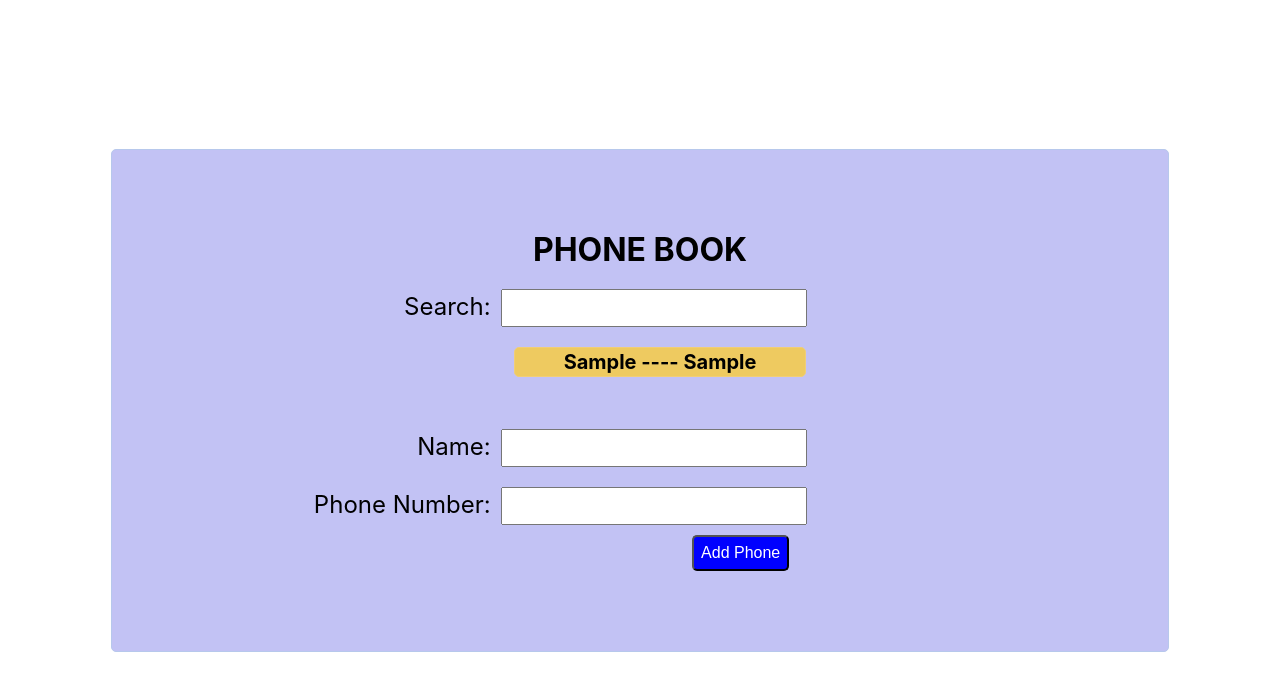
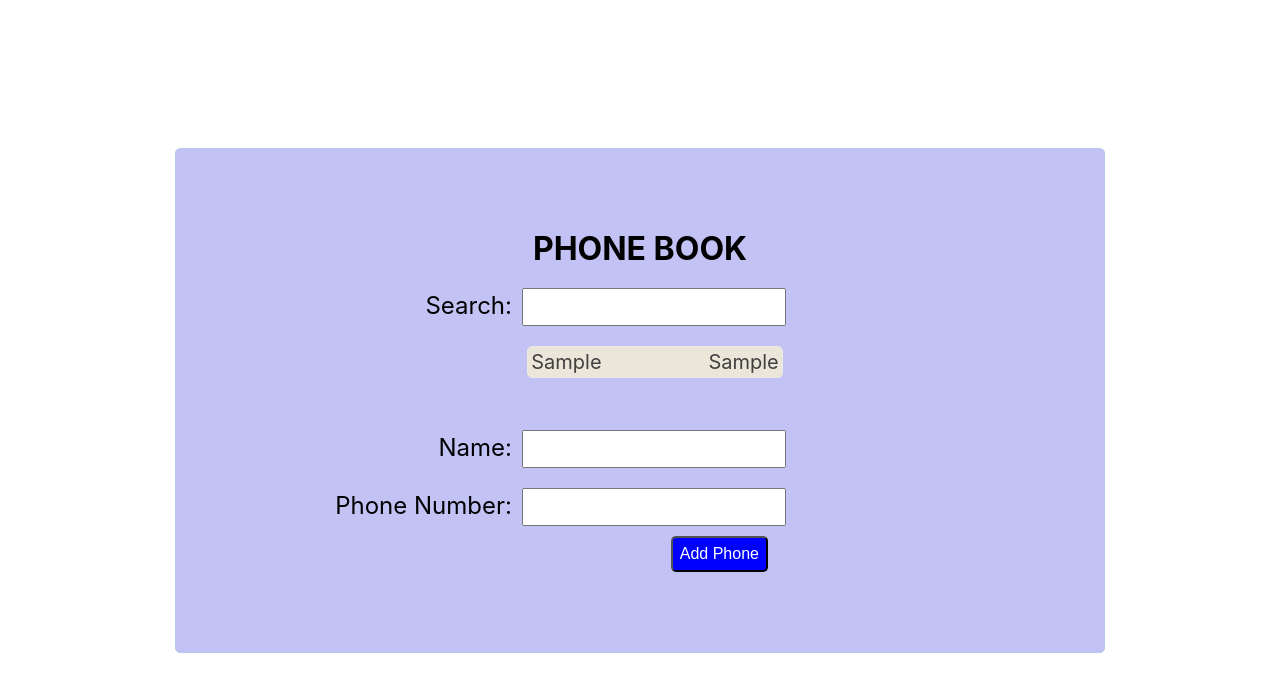
Before and after one commit to gundogdutekin/react-phone-book, a React (Create React App) app: page / in a window 1280 px wide. Both pictures are taken after typing "Sample", "Sample" into the empty fields and a click on the button "Add Phone". Shown: the top 692 px of the page. Built offline with nearby package versions, Linux system fonts and the light colour scheme.

Commit message:
Created filter and final3 edit style.

```diff
--- a/src/App.css
+++ b/src/App.css
@@ -9,7 +9,7 @@
 input{
  height: 2rem;
  width: 33.33%;
- font-size: 2rem;
+ font-size: 1rem;
 }
 
 
@@ -37,7 +37,7 @@ input{
   background-color: rgb(194, 194, 244);
   border:#b7c8ec solid 1px;
   border-radius: 5px;
-  width: 70vw;
+  width: 60vw;
   padding:5rem;
 }
 
@@ -65,23 +65,24 @@ input{
   justify-content: center;
   list-style:decimal;
   font-size: 20px;
-  font-weight: bold;
+
 
 
 }
 .list li{
   display: flex;
-  justify-content: center;
+  justify-content: space-between;
   align-content: center;
   align-items: center;
-  width: 33.33%;
+  width: 34%;
   justify-self: center;
-  background-color: rgb(238, 202, 96);
-  border:1px solid rgb(241, 206, 119);
+  background-color: rgb(234, 230, 217);
+  border:1px solid rgb(236, 233, 225);
   border-radius: 5px;
   margin-bottom:2px;
-  padding: 2px;
-
+  padding: 3px;
+  margin-left: -10px;
+  color: #423f3f;
 }
 .form{
   display: flex;
@@ -91,19 +92,6 @@ input{
 
 }
 
-
-.nameList{
-
-  width: 100%;
-}
-.phoneList{
-
-  width: 100%;
-}
-.arrow{
-
-  width: 33.33%;
-}
 label{
   margin-right: 10px;
   width: 33.33%;
@@ -111,16 +99,7 @@ label{
   height: 2rem;
   font-size: 1.5rem;
 }
-.App-header {
-  background-color: #282c34;
-  min-height: 100vh;
-  display: flex;
-  flex-direction: column;
-  align-items: center;
-  justify-content: center;
-  font-size: calc(10px + 2vmin);
-  color: white;
-}
+
 .phone{
   width: 33.33%;
   font-size: 1.5rem;
--- a/src/components/contacts/list/index.js
+++ b/src/components/contacts/list/index.js
@@ -28,7 +28,7 @@ function List({ contacts }) {
       <ol className='list'>
           {contacts.map((contact, index) => (
             <li key={index}>
-              {contact.fullName}  ---- {contact.phone}
+              <span>{contact.fullName}</span> <span> {contact.phone}</span>
             </li>
           ))}
         </ol>
```
